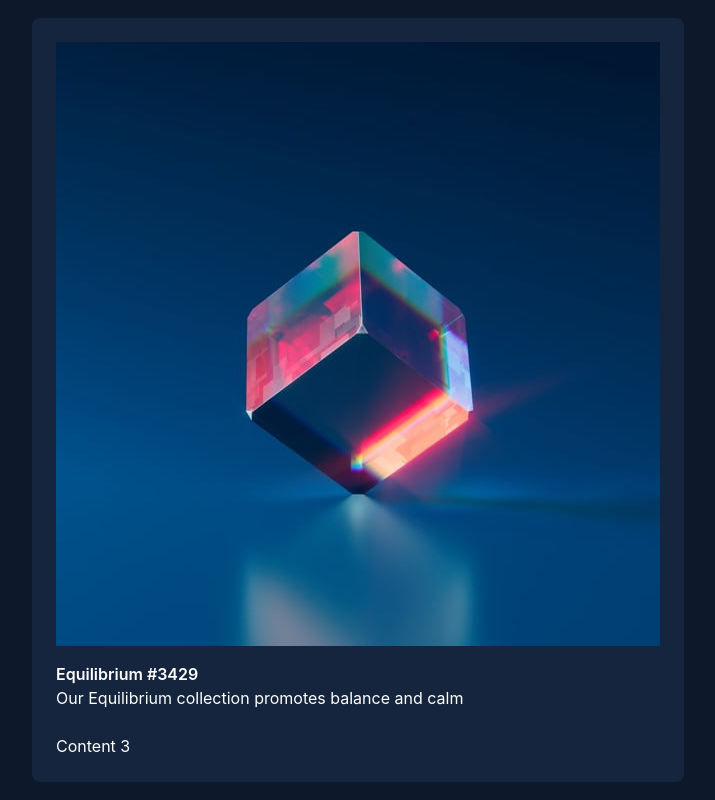
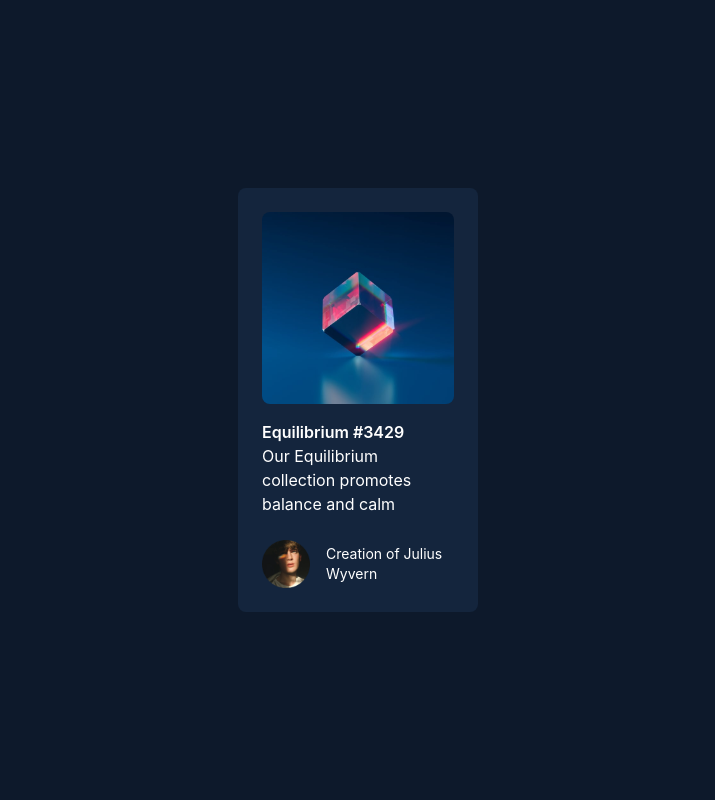
Before and after one commit to MercyBett/nft_preview_card, a React (Create React App) app: page / in a window 1280 px wide. Shown: the whole page, without its empty margins (282-997 px from the left). Built offline with nearby package versions, Linux system fonts and the light colour scheme.

Commit message:
add avatar

```diff
--- a/src/App.js
+++ b/src/App.js
@@ -1,11 +1,11 @@
 import equilibrium from "./img/equilibrium.jpg";
-
+import avatar from "./img/avatar.png";
 function App() {
   return (
     <div className="bg-main text-white min-h-screen flex justify-center items-center">
-      <div className="bg-card mx-6 p-6 rounded-lg w-100">
-        <div className="rounded-lg ">
-          <img src={equilibrium} alt="nft equilibrium" />
+      <div className="bg-card mx-6 p-6 rounded-lg w-screen md:w-60 lg:w-[300px] h-1/2 lg:my-20">
+        <div className="h-1/2">
+          <img className="rounded-lg" src={equilibrium} alt="nft equilibrium" />
         </div>
         <div className="font-Outfit mt-4">
           <p className="font-semibold">Equilibrium #3429</p>
@@ -13,7 +13,12 @@ function App() {
         </div>
         <div></div>
         <br />
-        <div>Content 3</div>
+        <div className="flex flex-row items-center space-x-4">
+          <img className="w-1/4" src={avatar} alt="person" />
+          <p className="text-sm">
+            <span>Creation of</span> Julius Wyvern
+          </p>
+        </div>
       </div>
     </div>
   );
```
